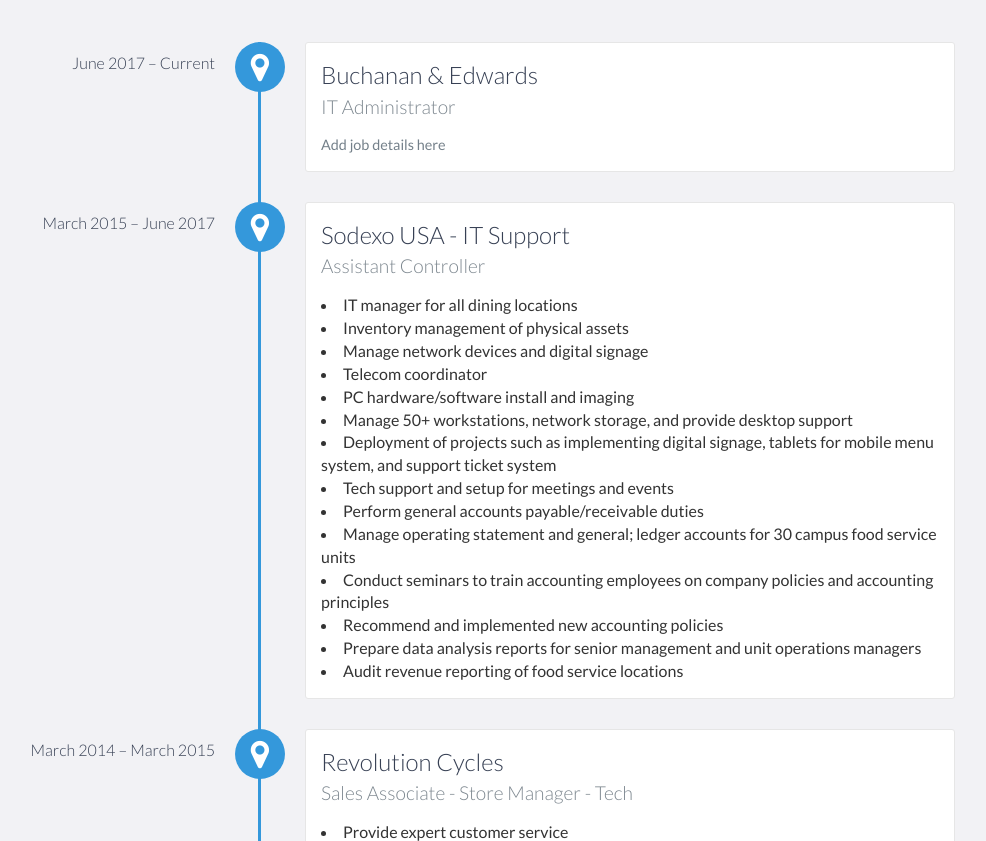
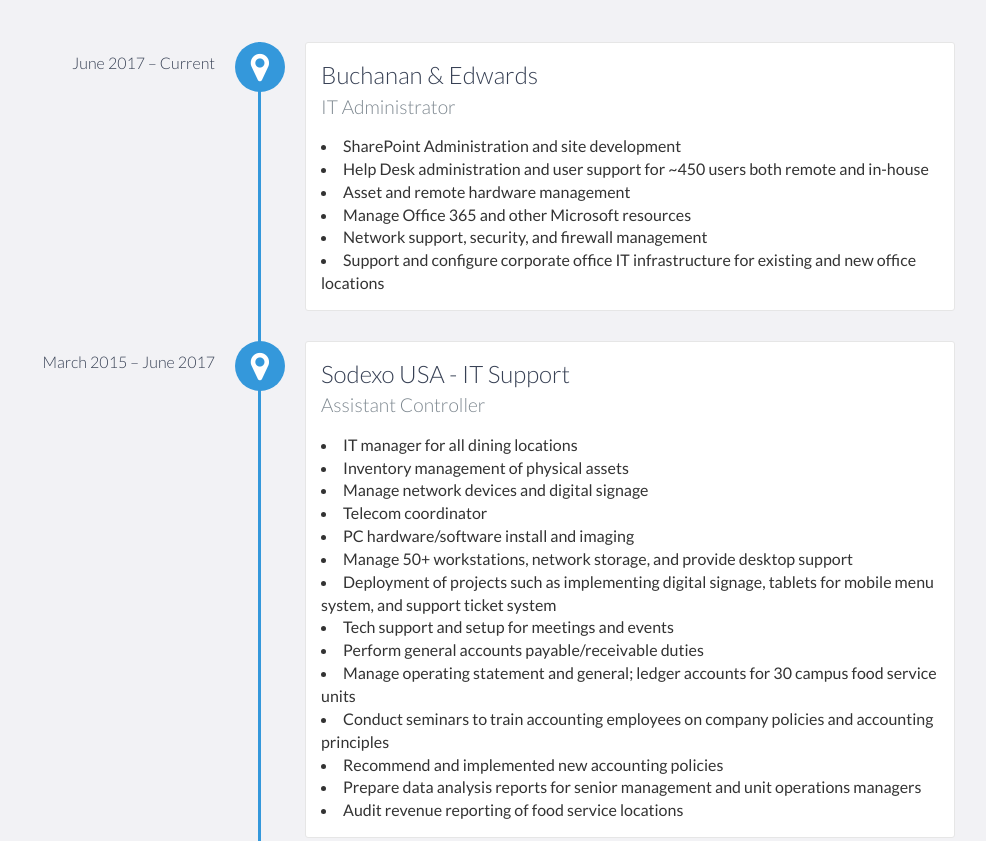
Before and after one commit to brendonts/brendonts.github.io, a website: page index.html in a window 1280 px wide. Shown: the part 1140-1981 px from the top of the page, without its empty margins (185-1171 px from the left). Drawn offline with nearby package versions, Linux system fonts and the light colour scheme.

Commit message:
updates 8/24

```diff
--- a/index.html
+++ b/index.html
@@ -88,7 +88,12 @@
                 <h3>Buchanan & Edwards</h3>
                 <h4>IT Administrator</h4>
                 <p>
-                    Add job details here
+                    <li>SharePoint Administration and site development</li>
+                    <li>Help Desk administration and user support for ~450 users both remote and in-house</li>
+                    <li>Asset and remote hardware management</li>
+                    <li>Manage Office 365 and other Microsoft resources</li>
+                    <li>Network support, security, and firewall management</li>
+                    <li>Support and configure corporate office IT infrastructure for existing and new office locations</li>
                 </p>
             </div>
 
@@ -145,7 +150,7 @@
             <h4></h4>
             <ul>
                 <li>
-                    Comptia Network+
+                   <!-- Comptia Network+ -->
                 </li>
             </ul>
         </div>
@@ -205,6 +210,7 @@
             <li>Office 365 Administration</li>
             <li>Cloud Infrastructure</li>
             <li>Help Desk Management</li>
+            <li>Networking</li>
 
 
         </ul>
```
